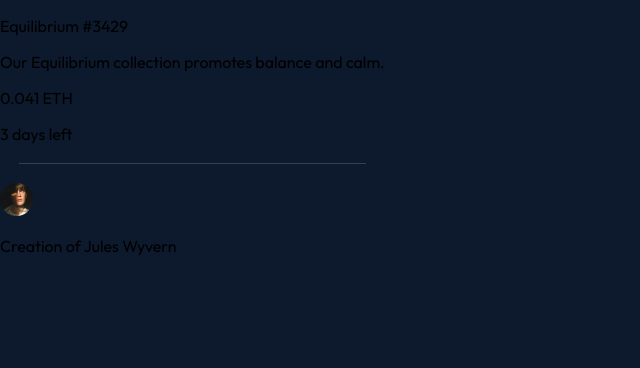
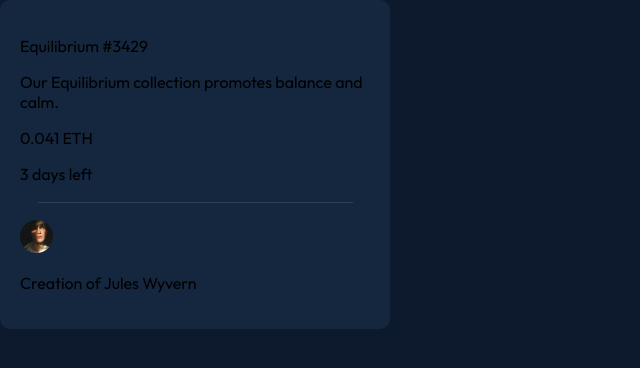
Before and after one commit to joshuamwolfe/nft-card, a website: page index.html in a window 1280 px wide. Shown: the whole page, without its empty margins (0-640 px from the left). Drawn offline with Linux system fonts and the light colour scheme; a web font is replaced by a local one.

Commit message:
Unknown changes.

```diff
--- a/css/style.css
+++ b/css/style.css
@@ -26,6 +26,13 @@ hr {
 
 main {
     justify-content: center;
+    height: auto;
+    width: 350px;
+    border-radius: 10px;
+    padding: 20px;
+    background-color: var(--card-bg-color);
+    flex-basis: auto;
+}
 }
 
 .attribution {
```
